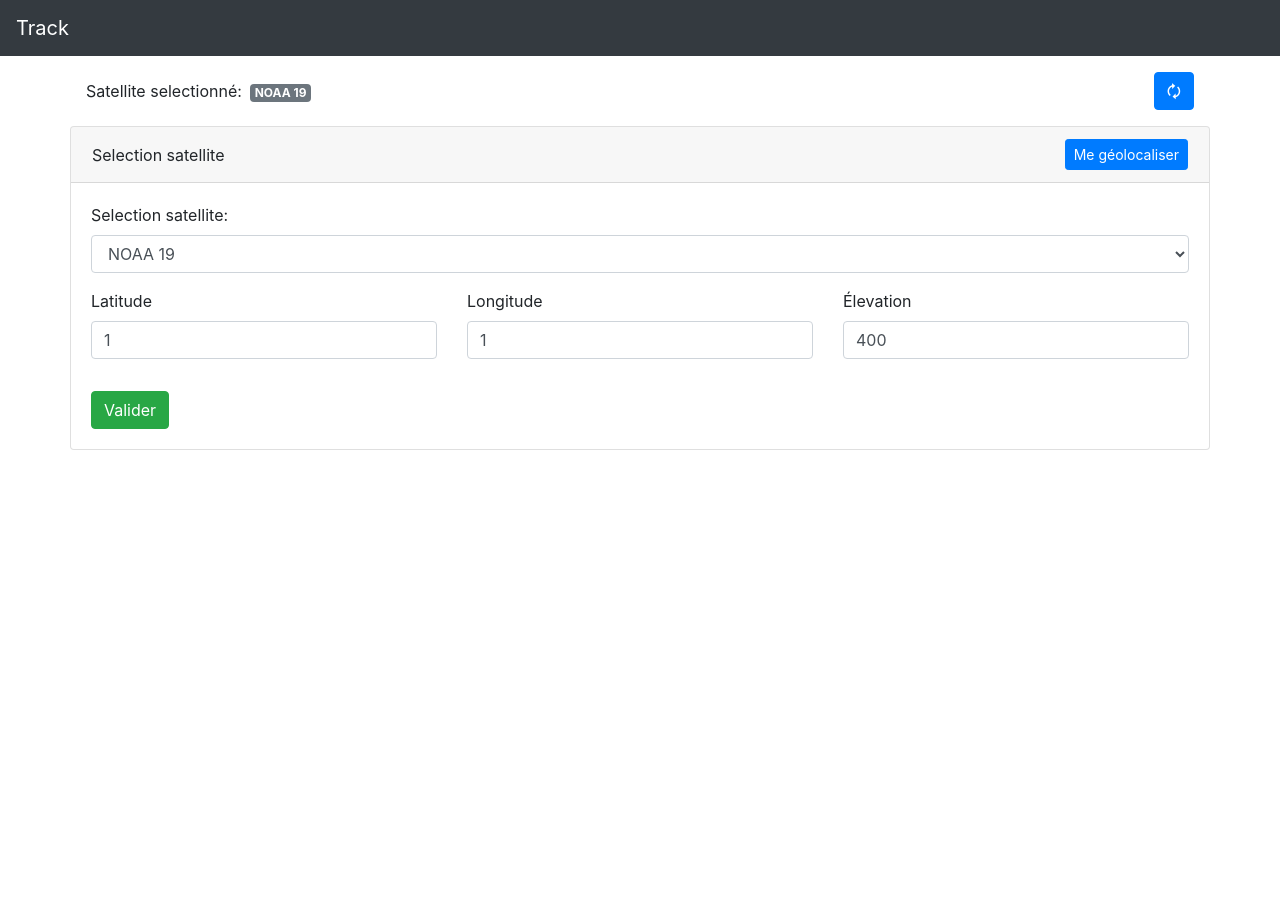
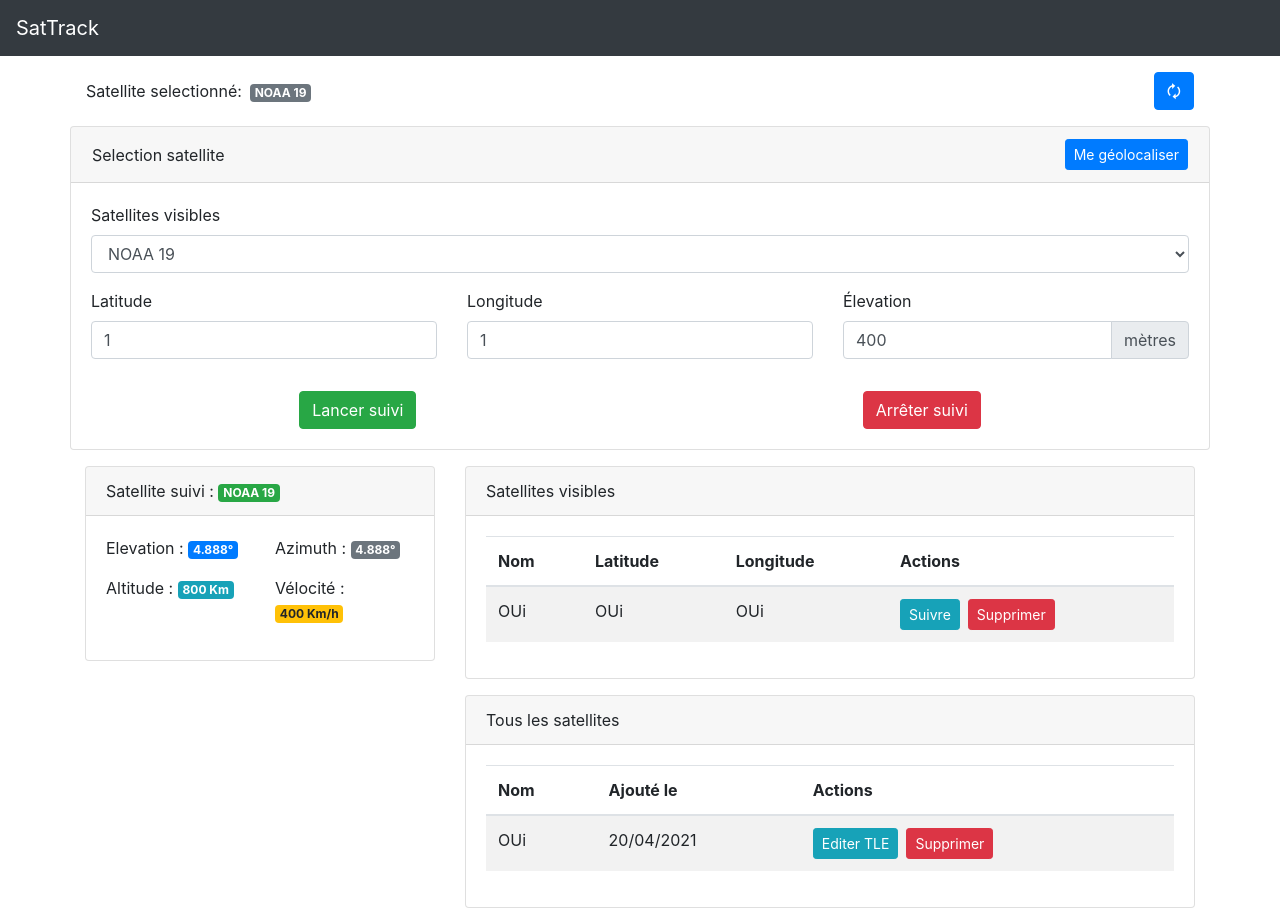
Before and after one commit to SharkEzz/SatTrack-front, a React (Vite) app: page / in a window 1280 px wide. Before the commit the page ends 800 px from the top, so only its background shows below. Built offline with nearby package versions, Linux system fonts and the light colour scheme.

Commit message:
Front: MàJ interface, implémentation des fonctions à faire

```diff
--- a/src/App.jsx
+++ b/src/App.jsx
@@ -1,6 +1,6 @@
 import React, { useState, useEffect, useCallback } from 'react'
 import TopNavbar from './Components/TopNavbar';
-import { Card, Row, Container, Form, Col, Button, Badge } from 'react-bootstrap';
+import { Card, Row, Container, Form, Col, Button, Badge, Table, InputGroup } from 'react-bootstrap';
 import fetchSatellites from './Services/Fetch/fetchSatellites';
 
 function App() {
@@ -14,8 +14,8 @@
     navigator.geolocation.getCurrentPosition((pos) => {
       const { coords } = pos;
       setCurrentLocation({
-        lat: coords.latitude.toFixed(4),
-        lng: coords.longitude.toFixed(4)
+        lat: coords.latitude.toFixed(6),
+        lng: coords.longitude.toFixed(6)
       });
     });
   }, []);
@@ -58,6 +58,7 @@
     <>
       <TopNavbar />
       <Container className="mt-3">
+        {/* TODO : dégager ça et faire un refresh toutes les x secondes à la place ? */}
         <Row className="justify-content-between align-items-center px-3 mb-3">
           <span>Satellite selectionné:<Badge className="ml-2" variant="secondary">{currentTracking?.name ?? "Aucun"}</Badge></span>
           <Button onClick={handleRefreshCurrentTracking}>&#128472;</Button>
@@ -74,7 +75,7 @@
 
             <Form onSubmit={handleSubmit}>
               <Form.Group>
-                <Form.Label htmlFor="satSelect">Selection satellite:</Form.Label>
+                <Form.Label htmlFor="satSelect">Satellites visibles</Form.Label>
                 <Form.Control id="satSelect" name="satSelect" as="select" defaultValue={currentTracking?.id}>
                   {satellites.map((sat) => (
                     <option key={sat.id} value={sat.id}>{sat.name}</option>
@@ -98,15 +99,114 @@
                 <Col>
                   <Form.Group>
                     <Form.Label htmlFor="elev">Élevation</Form.Label>
-                    <Form.Control type="number" step=".00000000001" id="elev" name="elev" placeholder="elevation" defaultValue={selectedPosition?.alt}></Form.Control>
+                    <InputGroup>
+                      <Form.Control type="number" step=".00000000001" id="elev" name="elev" placeholder="elevation" defaultValue={selectedPosition?.alt}></Form.Control>
+                      <InputGroup.Append>
+                        <InputGroup.Text>mètres</InputGroup.Text>
+                      </InputGroup.Append>
+                    </InputGroup>
+
                   </Form.Group>
                 </Col>
               </Row>
 
-              <Button type="submit" className="mt-3" variant="success">Valider</Button>
+              <Row>
+                {/* TODO : Le bouton "lancer suivi" devient arrêter suivi si le suivi est lancé et inversement */}
+                <Button type="submit" className="mt-3 mx-auto" variant="success">Lancer suivi</Button>
+                <Button type="submit" className="mt-3 mx-auto" variant="danger">Arrêter suivi</Button>
+              </Row>
             </Form>
             </Card.Body>
           </Card>
+        </Row>
+        <Row className="mt-3">
+          <Col md={4} sm={12}>
+            <Card className="mb-3">
+              <Card.Header>
+                Satellite suivi : <Badge variant="success">NOAA 19</Badge>
+              </Card.Header>
+              <Card.Body>
+                <Row>
+                  <Col>
+                    {/* TODO : Changer la couleur du badge en fonction de l'élévation, plus visible -> vert sinon rouge */}
+                    <p>Elevation : <Badge variant="primary">4.888°</Badge></p>
+                  </Col>
+                  <Col>
+                    <p>Azimuth : <Badge variant="secondary">4.888°</Badge></p>
+                  </Col>
+                </Row>
+                <Row>
+                  <Col>
+                    <p>Altitude : <Badge variant="info">800 Km</Badge></p>
+                  </Col>
+                  <Col>
+                    <p>Vélocité : <Badge variant="warning">400 Km/h</Badge></p>
+                  </Col>
+                  {/* TODO : mettre un cercle avec la position du satellite caractérisé par un point ? Permet de voir si le tracking de l'antenne à du sens */}
+                </Row>
+              </Card.Body>
+            </Card>
+          </Col>
+          <Col md={8} sm={12}>
+            <Card className="w-100 mb-3">
+              <Card.Header>
+                Satellites visibles
+              </Card.Header>
+              <Card.Body>
+                <Table striped>
+                    <thead>
+                      <th>Nom</th>
+                      <th>Latitude</th>
+                      <th>Longitude</th>
+                      <th>Actions</th>
+                    </thead>
+                    <tbody>
+                      <tr>
+                        <td>OUi</td>
+                        <td>OUi</td>
+                        <td>OUi</td>
+                        <td>
+                          <Button className="mr-2" variant="info" size="sm">
+                            Suivre
+                          </Button>
+                          <Button variant="danger" size="sm">
+                            Supprimer
+                          </Button>
+                        </td>
+                      </tr>
+                    </tbody>
+                </Table>
+              </Card.Body>
+            </Card>
+            <Card className="w-100">
+              <Card.Header>
+                Tous les satellites
+              </Card.Header>
+              <Card.Body>
+                <Table striped>
+                    <thead>
+                      <th>Nom</th>
+                      <th>Ajouté le</th>
+                      <th>Actions</th>
+                    </thead>
+                    <tbody>
+                      <tr>
+                        <td>OUi</td>
+                        <td>20/04/2021</td>
+                        <td>
+                          <Button className="mr-2" variant="info" size="sm">
+                            Editer TLE
+                          </Button>
+                          <Button variant="danger" size="sm">
+                            Supprimer
+                          </Button>
+                        </td>
+                      </tr>
+                    </tbody>
+                </Table>
+              </Card.Body>
+            </Card>
+          </Col>
         </Row>
       </Container>
     </>
--- a/src/Components/TopNavbar.jsx
+++ b/src/Components/TopNavbar.jsx
@@ -3,7 +3,7 @@
 
 const TopNavbar = () => (
     <Navbar bg="dark" variant="dark" expand="lg">
-        <Navbar.Brand href="#">Track</Navbar.Brand>
+        <Navbar.Brand href="#">SatTrack</Navbar.Brand>
     </Navbar>
 );
 
```
